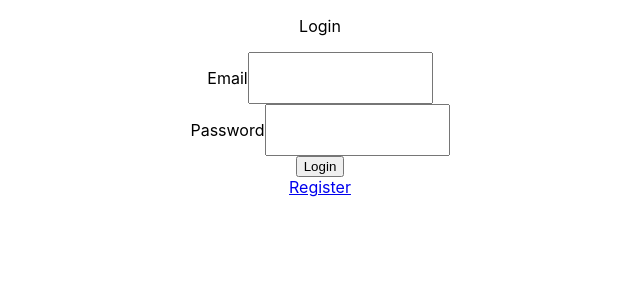
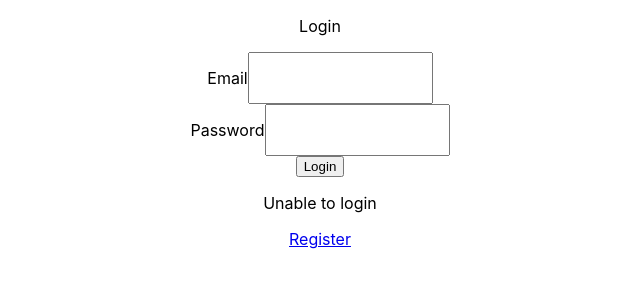
Before and after one commit to BasicallyOk/CISC327_20, a React (Create React App) app in the folder client/: page /login in a window 1280 px wide. Both pictures are taken after a click on the button "Login". Shown: the top 300 px of the page, without its empty margins (320-960 px from the left). Built offline with nearby package versions, Linux system fonts and the light colour scheme; no server answers.

Commit message:
New front end element to warn users and help with testing

```diff
--- a/client/package.json
+++ b/client/package.json
@@ -9,6 +9,7 @@
     "axios": "^1.1.3",
     "eslint": "^8.25.0",
     "eslint-config-standard": "^17.0.0",
+    "eslint-plugin-jest": "^27.1.3",
     "eslint-plugin-react": "^7.31.10",
     "jest": "^27.5.1",
     "react": "^18.2.0",
--- a/client/src/components/LoginUser.js
+++ b/client/src/components/LoginUser.js
@@ -9,6 +9,7 @@ import axios from 'axios'
 function LoginUser (props) {
 	const [email, setEmail] = useState('')
 	const [password, setPassword] = useState('')
+	const [failed, setFailed] = useState(false)
 	// const [disableSubmit, setDisableSubmit] = useState(true)
 
 	/**
@@ -24,7 +25,7 @@ function LoginUser (props) {
 			props.setUser(res.data.user)
 		}).catch(e => {
 			console.log(e)
-			alert('Unable to login')
+			setFailed(true)
 		})
 	}
 
@@ -63,6 +64,9 @@ function LoginUser (props) {
 				>
 				Login
 				</button>
+
+				{failed ? <p id='failText'>Unable to login</p> : null}
+
 				<Link to={'/register'}>Register</Link>
 			</div>
 		)
```
Also changed, not shown: 1 other file (tests, documents, lock files or other folders).
